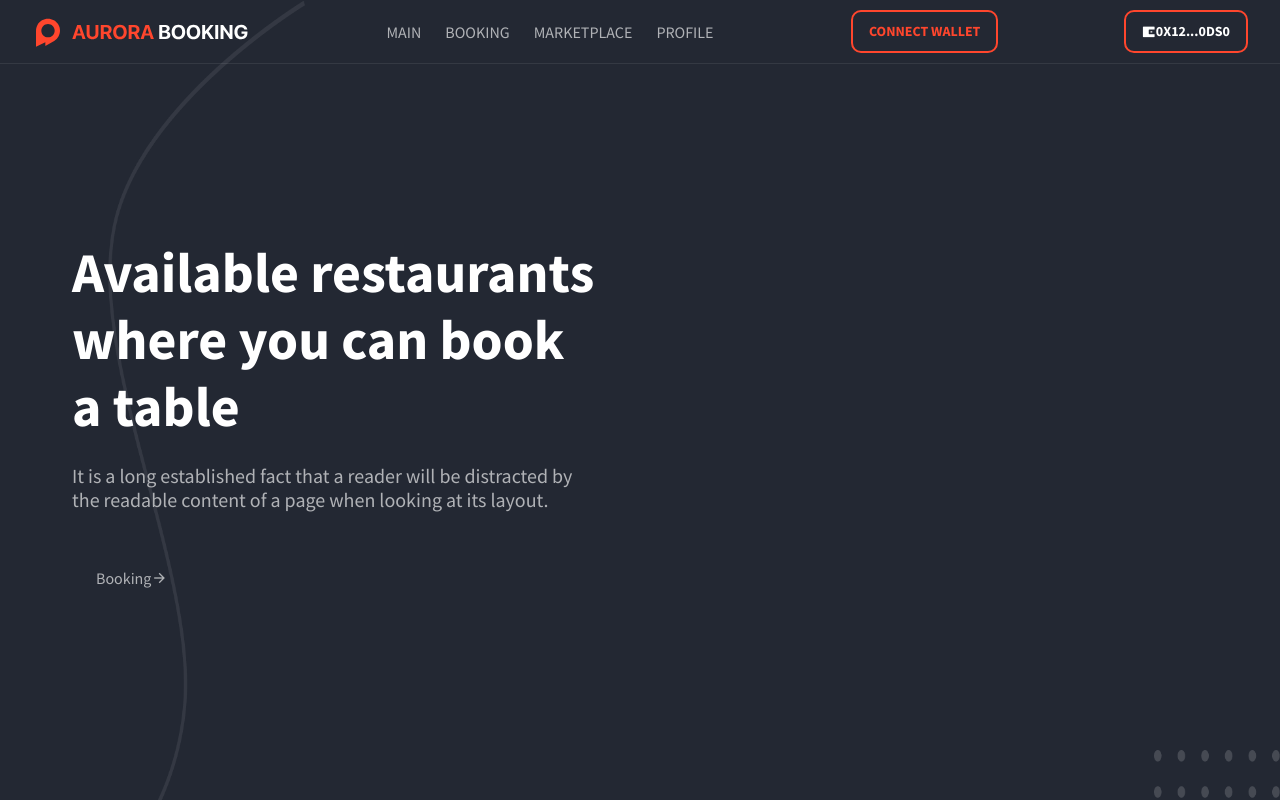
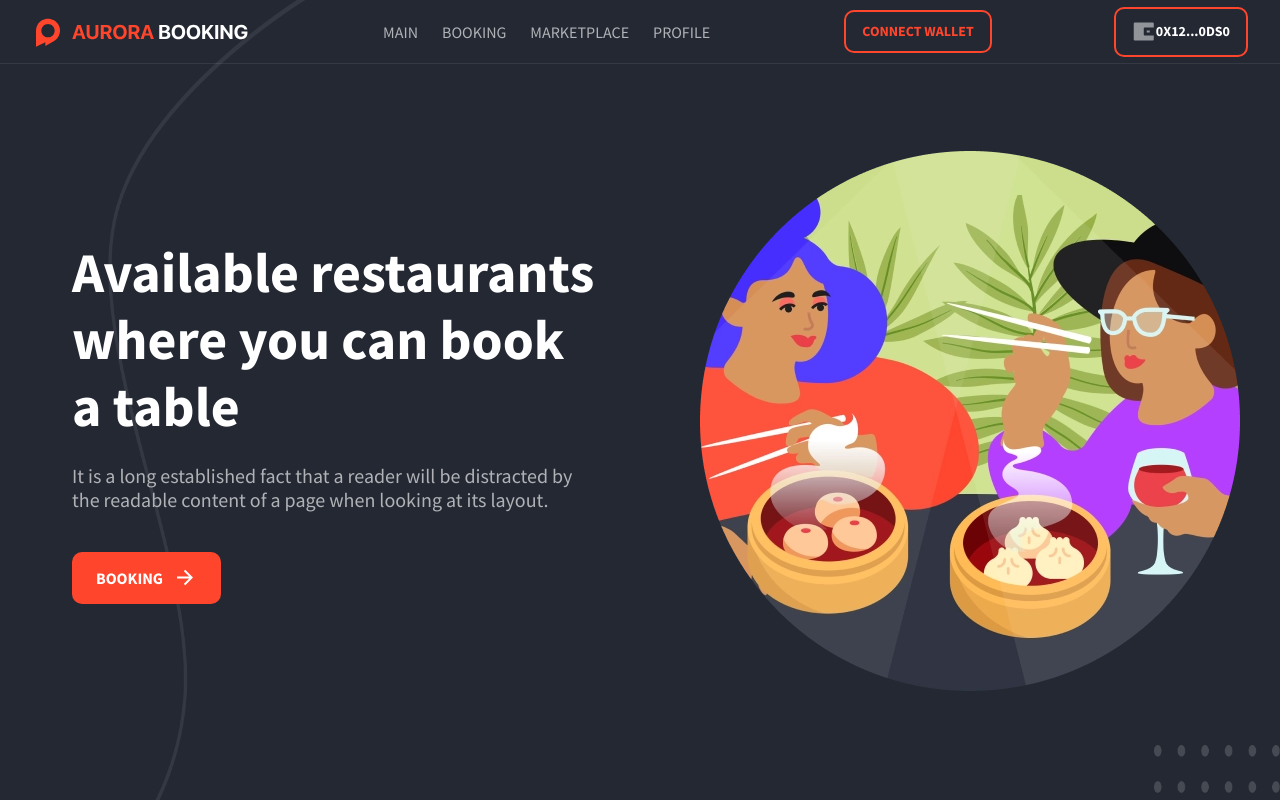
Before and after one commit to ElephantsLab/aurorabooking-dapp, a Vue app: page / in a window 1280 px wide. Built offline with nearby package versions, Linux system fonts and the light colour scheme; no server answers.

Commit message:
added styles for card

```diff
--- a/src/assets/css/main.css
+++ b/src/assets/css/main.css
@@ -2,4 +2,49 @@
 @import url('https://fonts.googleapis.com/css2?family=Source+Sans+Pro:ital,wght@0,200;0,300;0,400;0,600;0,700;0,900;1,200;1,300;1,400;1,600;1,700;1,900&display=swap');
 @import 'icons.css';
 @import 'styles.css';
-@import 'media.css'
+@import 'media.css';
+
+
+::-moz-selection {
+    background-color: var(--color-green-light, rgba(240, 64, 11, 0.76));
+    color: #B0B2B6;
+}
+::selection {
+    background-color: var(--color-green-light, rgba(240, 64, 11, 0.76));
+    color: #B0B2B6;
+}
+::-webkit-scrollbar-corner,
+::-webkit-resizer {
+    display: none;
+    width: 0;
+}
+::-webkit-scrollbar {
+    width: 7px;
+    background-color: transparent;
+}
+::-webkit-scrollbar:horizontal {
+    height: 7px;
+    background-color: transparent;
+}
+::-webkit-scrollbar-track-piece:horizontal,
+::-webkit-scrollbar-button,
+::-webkit-resizer,
+::-webkit-scrollbar-button,
+::-webkit-scrollbar-button:horizontal,
+::-webkit-resizer:horizontal {
+    display: none;
+    width: 0;
+    height: 0;
+    opacity: 0;
+}
+::-webkit-scrollbar-track {
+    background-color: transparent;
+}
+::-webkit-scrollbar-track-piece {
+    background-color: transparent;
+}
+::-webkit-scrollbar-thumb {
+    border: 1px solid #B0B2B6;
+    background-color: #B0B2B6;
+    border-radius: 20px;
+}
--- a/src/assets/css/styles.css
+++ b/src/assets/css/styles.css
@@ -1,24 +1,22 @@
-*{
-    font-family: 'Source Sans Pro', sans-serif;
+* {
+    font-family: "Source Sans Pro", sans-serif;
     color: inherit;
-    font-style: normal  ;
+    font-style: normal;
 }
-i{
-    font-size: inherit;
+i {
+    font-size: 24px;
     line-height: inherit;
+    color: inherit;
 }
-
-body{
+body {
     background-color: #232833;
     background-image: url(../images/background.webp);
-    background-position: top center;
+    background-position: top -5px center;
     background-size: 100% 967px;
     background-repeat: no-repeat;
-    color: #B0B2B6;
-
-
+    color: #b0b2b6;
 }
-header{
+header {
     display: flex;
     align-items: center;
     align-content: center;
@@ -26,12 +24,18 @@ header{
     border-bottom: 1px solid rgba(255, 255, 255, 0.08);
     text-transform: uppercase;
 }
+.header-list {
+    display: flex;
+    align-items: center;
+    align-content: center;
+    justify-content: center;
+}
 header nav > a {
     padding-left: 12px;
     padding-right: 12px;
 }
-header nav > a:hover{
-    color: #FF462D;
+header nav > a:hover {
+    color: #ff462d;
 }
 .section-title {
     font-style: normal;
@@ -46,62 +50,253 @@ header nav > a:hover{
     line-height: 24px;
 }
 .section-title + .section-button,
-.section-describe + .section-button{
+.section-describe + .section-button,
+.container-content {
     margin-top: 40px;
+}
+.container-content {
+    width: 100%;
 }
 .section-button {
     padding: 14px 24px;
     height: 52px;
+    color: #ffffff;
+}
+.btn {
+    text-transform: uppercase;
+    border-radius: 10px;
+    font-weight: bold;
 }
 .section-title + .section-describe {
     margin-top: 24px;
 }
+.section-button-landing {
+    background: #ff462d;
+}
+.section-button-landing i {
+    margin-left: 10px;
+}
 
-.btn{
-    text-transform: uppercase;
-    border-radius: 10px;
-}
-.wrapper-main{
+.wrapper-main {
     margin-top: 64px;
 }
-.logo{
+.logo {
     background: url(../images/logo.svg) no-repeat center;
     background-size: contain;
     display: block;
     width: 217px;
     height: 32px;
 }
-header .btn{
+header .btn {
     border-radius: 10px;
     font-weight: bold;
-font-size: 14px;
-line-height: 17px;
-text-transform: uppercase;
+    font-size: 14px;
+    line-height: 17px;
+    text-transform: uppercase;
 }
 
-header .btn.btn-connect{
-    border: 2px solid #FF462D;
+header .btn.btn-connect {
+    border: 2px solid #ff462d;
     padding: 11px 16px;
 }
-header .btn.btn-connect:not(.connected){
-    color: #FF462D;
+header .btn.btn-connect:not(.connected) {
+    color: #ff462d;
 }
-header .btn.btn-connect.connected{
+header .btn.btn-connect.connected {
     color: #ffffff;
 }
-.landing-page{
+
+header .btn.btn-connect.connected i {
+    opacity: 0.5;
+    font-size: 24px;
+}
+.landing-page {
     /* min-height: calc(100vh - 70px - 64px); */
 }
-.landing-page .container{
+.landing-page .container {
     height: 100%;
+    position: relative;
 }
-.landing-page main{
+.landing-page main {
     display: flex;
     flex-direction: column;
     align-content: center;
     justify-content: center;
     align-items: flex-start;
     min-height: calc(90vh - 70px - 64px);
-    width: 100% ;
-    max-width: 525px ;
+    width: 100%;
+    max-width: 525px;
+    z-index: 1;
 }
+
+.landing-page .container::before {
+    position: absolute;
+    content: "";
+    top: 50%;
+    right: 0;
+    transform: translate(0, -50%);
+    height: 100%;
+    width: 45%;
+    background-image: url(../images/main-picture.webp);
+    background-size: contain;
+    background-repeat: no-repeat;
+    max-height: 540px;
+    max-width: calc(100% - 525px);
+}
+
+.header-list,
+.header-list a {
+    height: 100%;
+}
+.header-list a {
+    display: flex;
+    align-items: center;
+    align-content: center;
+    position: relative;
+    transition: 0.5s;
+}
+.header-list a:after {
+    position: absolute;
+    content: "";
+    bottom: 0;
+    left: 50%;
+    transform: translateX(-50%);
+    background-color: #ff462d;
+    height: 1px;
+    width: 0;
+    transition: 0.2s;
+    opacity: 0.8;
+}
+.header-list a:hover:after {
+    width: 100%;
+    opacity: 1;
+}
+.card {
+    position: relative;
+    width: calc(100% / 4 - 30px);
+    min-width: 255px;
+    margin: 0 15px 30px;
+    background-color: #2f3542;
+    border-radius: 10px;
+    display: flex;
+    flex-direction: column;
+    justify-content: flex-start;
+    align-items: stretch;
+    align-content: flex-start;
+}
+.card.card-booking {
+    min-height: 336px;
+}
+.card img {
+    width: 100%;
+    height: 100%;
+    margin: auto;
+}
+.wrapper-cards {
+    width: calc(100% + 30px);
+    margin-left: -15px;
+    margin-right: -15px;
+    display: flex;
+    align-items: flex-start;
+    justify-content: flex-start;
+    align-content: stretch;
+    flex-wrap: wrap;
+}
+
+.card-header {
+    position: relative;
+    background-color: rgba(35, 40, 51, 0.8);
+    height: 200px;
+    border-top-right-radius: 10px;
+    border-top-left-radius: 10px;
+    overflow: hidden;
+}
+.card-stars {
+    position: absolute;
+    left: 16px;
+    bottom: 16px;
+    background: rgba(35, 40, 51, 0.8);
+    backdrop-filter: blur(104px);
+    border-radius: 6px;
+    display: flex;
+    align-items: center;
+    justify-content: flex-start;
+    height: 24px;
+    padding: 2px 7px;
+}
+.card-stars i {
+    display: block;
+    font-size: 16px;
+    margin: 1px;
+    color: #706e74;
+}
+.card-stars.one i:nth-child(1),
+.card-stars.two i:nth-child(1),
+.card-stars.two i:nth-child(2),
+.card-stars.three i:nth-child(1),
+.card-stars.three i:nth-child(2),
+.card-stars.three i:nth-child(3),
+.card-stars.four i:nth-child(1),
+.card-stars.four i:nth-child(2),
+.card-stars.four i:nth-child(3),
+.card-stars.four i:nth-child(4),
+.card-stars.five i:nth-child(1),
+.card-stars.five i:nth-child(2),
+.card-stars.five i:nth-child(3),
+.card-stars.five i:nth-child(4),
+.card-stars.five i:nth-child(5) {
+    color: #ff462d;
+}
+.card-name {
+    font-weight: 600;
+    font-size: 16px;
+    line-height: 19px;
+    color: #ffffff;
+}
+.card-name:hover {
+    text-decoration-line: underline;
+    color: #ff462d;
+    transition: 0.2s;
+}
+.card-describe {
+    font-weight: normal;
+    font-size: 14px;
+    line-height: 17px;
+    color: #a3a6ac;
+    margin-top: 4px;
+}
+
+.card-describe span {
+    display: inline-block;
+    position: relative;
+}
+
+.card-describe span:not(:first-child) {
+    margin-left: 8px;
+    padding-left: 8px;
+}
+
+.card-describe span:not(:first-child)::after {
+    position: absolute;
+    width: 3px;
+    height: 3px;
+    top: 50%;
+    left: 0;
+    transform: translate(-50%, -50%);
+    content: "";
+    border-radius: 100%;
+    background-color: #a3a6ac;
+}
+
+.card-content,
+.card-footer {
+    padding-left: 16px;
+    padding-right: 16px;
+    padding-bottom: 16px;
+}
+.card-content {
+    padding-top: 16px;
+}
+.card-footer {
+    padding-top: 8px;
+}
--- a/src/views/Booking.vue
+++ b/src/views/Booking.vue
@@ -1,10 +1,55 @@
 <template>
   <div>
-    <h3>Book</h3>
+    <div class="container">
+      <div class="section-title">Booking</div>
+      <div class="section-describe">
+        It is a long established fact that a reader will be distracted by the readable
+        content of a page when looking at its layout.
+      </div>
+    </div>
+    <div class="container-content">
+      <div class="container">
+        <div class="wrapper-cards">
+          <div
+            class="card card-booking"
+            v-for="(restaurant, index) in config.RESTAURANTS"
+            v-bind:key="index"
+            v-on:click="openBookModal(restaurant)"
+          >
+            <div class="card-header">
+              <!-- One / two / three / four / five -->
+              <div class="card-stars three">
+                <i class="i-star-fill"> </i>
+                <i class="i-star-fill"> </i>
+                <i class="i-star-fill"> </i>
+                <i class="i-star-fill"> </i>
+                <i class="i-star-fill"> </i>
+              </div>
+              <img v-bind:src="restaurant.IMG" />
+            </div>
+            <div class="card-content">
+              <a href="" class="card-name">{{ restaurant.NAME }}</a>
+              <div class="card-describe">
+                <span>Kiyv</span>
+                <span>$$$$</span>
+                <span>Asian cuisine</span>
+              </div>
+            </div>
+            <div class="card-footer"></div>
+          </div>
+        </div>
+      </div>
+    </div>
     <table>
-      <tr v-for="(restaurant, index) in config.RESTAURANTS" v-bind:key="index" v-on:click="openBookModal(restaurant)">
-        <td><h4>{{ restaurant.NAME }}</h4></td>
-        <td><img class="restaurant" v-bind:src="restaurant.IMG"></td>
+      <tr
+        v-for="(restaurant, index) in config.RESTAURANTS"
+        v-bind:key="index"
+        v-on:click="openBookModal(restaurant)"
+      >
+        <td>
+          <h4>{{ restaurant.NAME }}</h4>
+        </td>
+        <td><img class="restaurant" v-bind:src="restaurant.IMG" /></td>
       </tr>
     </table>
   </div>
@@ -17,20 +62,20 @@ import { mapMutations } from "vuex";
 export default {
   data() {
     return {
-      config: config
-    }
+      config: config,
+    };
   },
   methods: {
     ...mapMutations(["updateIsOpenBookModal", "updateModalBookDataToProcess"]),
     openBookModal(placeData) {
       this.updateIsOpenBookModal(true);
       this.updateModalBookDataToProcess(placeData);
-    }
+    },
   },
   mounted() {
     console.log(true);
-  }
-}
+  },
+};
 </script>
 
 <style scoped>
--- a/src/views/Landing.vue
+++ b/src/views/Landing.vue
@@ -7,10 +7,9 @@
           It is a long established fact that a reader will be distracted by the readable
           content of a page when looking at its layout.
         </div>
-        <button class="section-button" v-on:click="goToBooking">
+        <button class="section-button btn section-button-landing" v-on:click="goToBooking">
           <span> Booking</span>
           <i class="i-arrow-right-line"></i>
-
         </button>
       </main>
     </div>
```
Also changed, not shown: src/assets/images/main-picture.webp (added).
